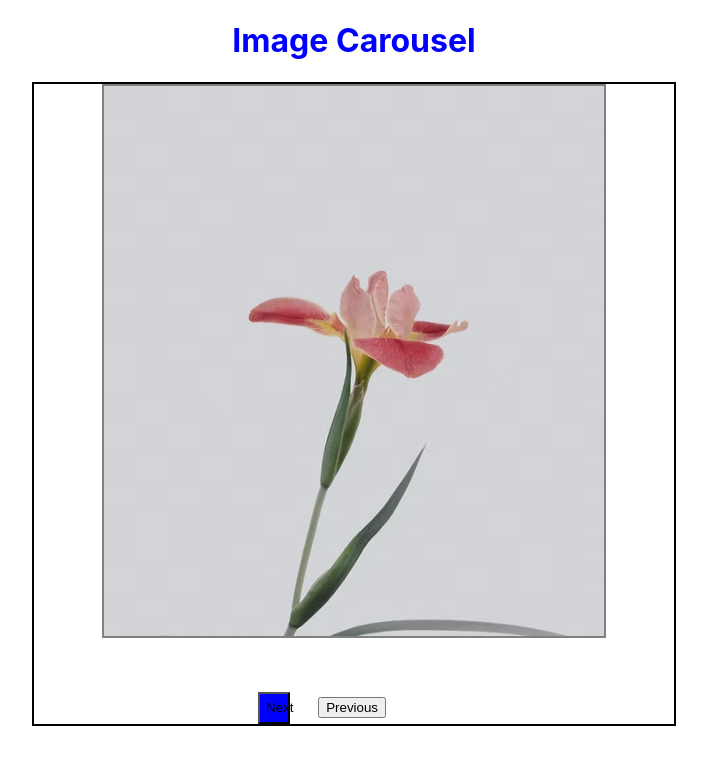
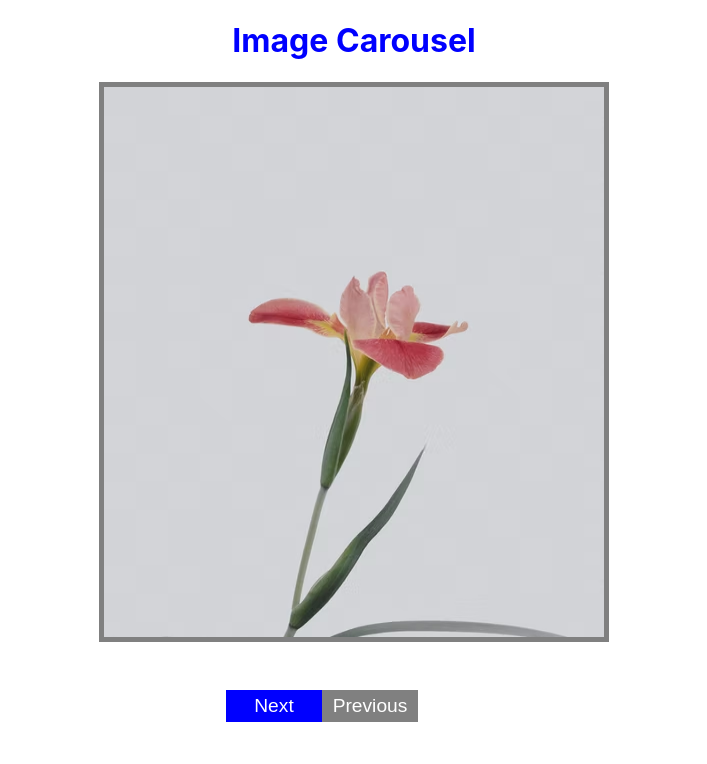
Before and after one commit to sgujuluva/image-carousel-react, a React (Create React App) app: page / in a window 1280 px wide. Shown: the top 764 px of the page, without its empty margins (286-993 px from the left). Built offline with nearby package versions, Linux system fonts and the light colour scheme.

Commit message:
css styled

```diff
--- a/src/App.css
+++ b/src/App.css
@@ -5,7 +5,7 @@
  align-items: center;
 }
 .container{
-  border : 2px solid black;
+
   display:flex;
   flex-direction: column;
   justify-content: space-between;
@@ -17,17 +17,23 @@ h1{
   color : blue;
 }
 img{
-  border : 2px solid grey;
+  border : 5px solid grey;
 }
 .buttons{
-  width:20%;
+  width:30%;
   display:flex;
   justify-content: space-between;
  align-items: center;
  margin-right: 4rem;
 }
-.buttons :nth-of-type(1){
+.buttons :nth-of-type(1), :nth-of-type(2){
   background-color: blue;
-  width : 2rem;
+  width : 7rem;
   height:2rem;
+  font-size: larger;
+  border : none;
+  color :white;
 }
+.buttons :nth-of-type(2){
+  background-color: grey;
+}
```
